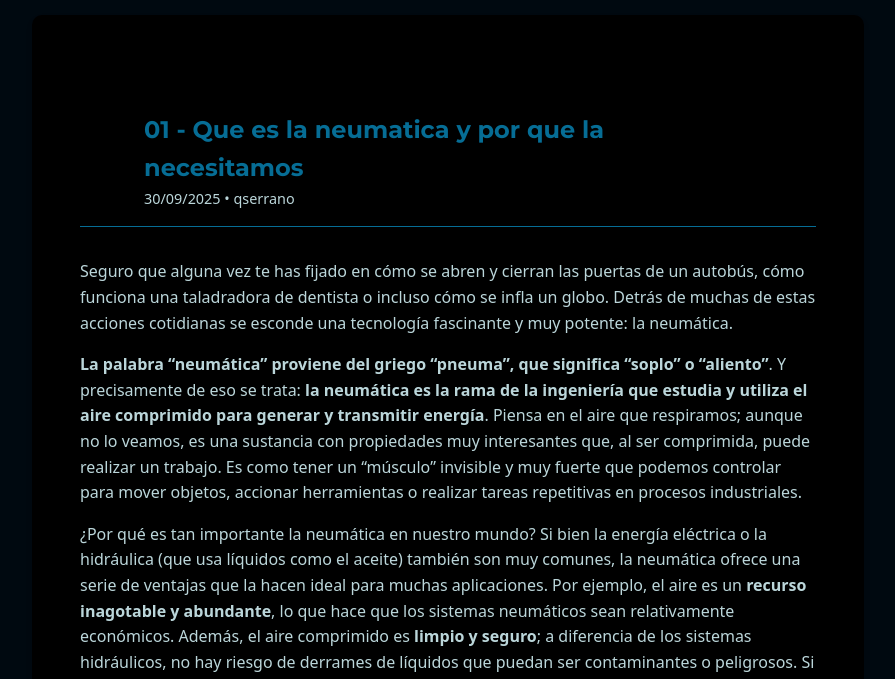
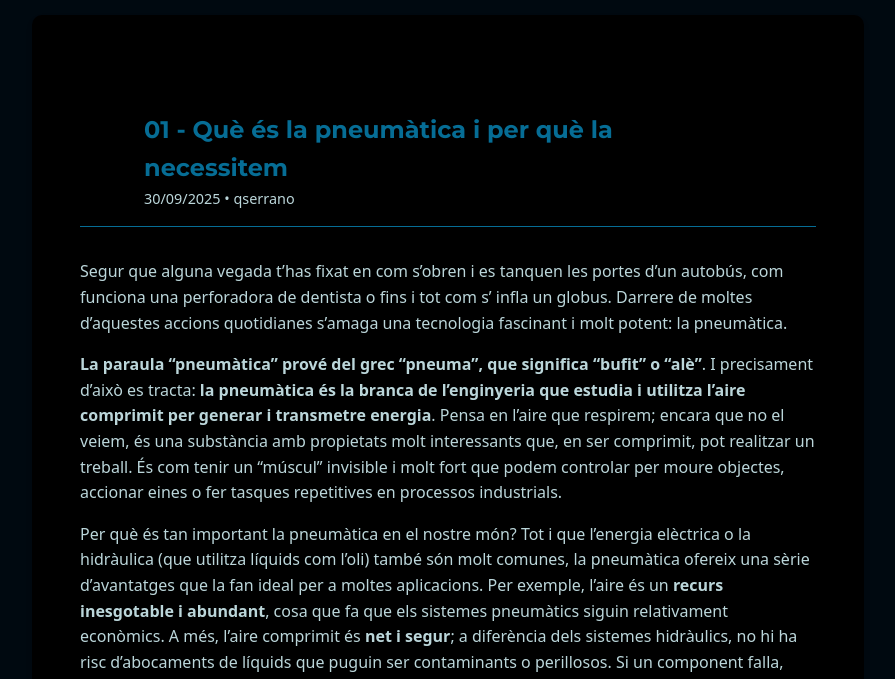
Before and after one commit to qserrano/trenkat, a Jekyll site: the page built from _posts/2025-09-30-Neumatica-1.md, in a window 1280 px wide and 1400 px high, scrolled down 239 px. Shown: the top 679 px of the window, without its empty margins (192-1087 px from the left). Built offline with Jekyll 4.4.1, drawn with Linux system fonts in a browser that asks for light colours; some of the changed text lies outside the part shown.

Commit message:
Traducció Neumatica-1

```diff
--- a/_posts/2025-09-30-Neumatica-1.md
+++ b/_posts/2025-09-30-Neumatica-1.md
@@ -1,27 +1,27 @@
 ---
 layout: post
-title: "01 - Que es la neumatica y por que la necesitamos"
+title: "01 - Què és la pneumàtica i per què la necessitem"
 author: "qserrano"
-description: "Que es la neumatica y por que la necesitamos"
+description: "Què és la pneumàtica i per què la necessitem"
 date: 2025-09-30 13:15:00 +0200
-categories: neumatica fundamentos
-excerpt: "En esta publicación, exploraremos que es la neumatica y por que la necesitamos."
-tags: ["neumatica", "automatización", "electromecánica", "mantenimiento"]
+categories: pneumàtica fonaments
+excerpt: "En aquesta publicació, explorarem què és la pneumàtica i per què la necessitem."
+tags: ["pneumàtica", "automatització", "electromecànica", "manteniment"]
 ---
 
-[img1]: /assets/imatges/blog/neumatica/1-Cilindre-neumatic.png "Cilindro neumático"
+[img1]: /assets/imatges/blog/neumatica/1-Cilindre-neumatic.png "Cilindre pneumàtic"
 
-Seguro que alguna vez te has fijado en cómo se abren y cierran las puertas
-de un autobús, cómo funciona una taladradora de dentista o incluso cómo se
-infla un globo. Detrás de muchas de estas acciones cotidianas se esconde una
-tecnología fascinante y muy potente: la neumática.
+Segur que alguna vegada t'has fixat en com s'obren i es tanquen les portes
+d'un autobús, com funciona una perforadora de dentista o fins i tot com s'
+infla un globus. Darrere de moltes d'aquestes accions quotidianes s'amaga una
+tecnologia fascinant i molt potent: la pneumàtica.
 
-**La palabra "neumática" proviene del griego "pneuma", que significa "soplo" o "aliento"**. Y precisamente de eso se trata: **la neumática es la rama de la ingeniería que estudia y utiliza el aire comprimido para generar y transmitir energía**. Piensa en el aire que respiramos; aunque no lo veamos, es una sustancia con propiedades muy interesantes que, al ser comprimida, puede realizar un trabajo. Es como tener un "músculo" invisible y muy fuerte que podemos controlar para mover objetos, accionar herramientas o realizar tareas repetitivas en procesos industriales.
+**La paraula "pneumàtica" prové del grec "pneuma", que significa "bufit" o "alè"**. I precisament d'això es tracta: **la pneumàtica és la branca de l'enginyeria que estudia i utilitza l'aire comprimit per generar i transmetre energia**. Pensa en l'aire que respirem; encara que no el veiem, és una substància amb propietats molt interessants que, en ser comprimit, pot realitzar un treball. És com tenir un "múscul" invisible i molt fort que podem controlar per moure objectes, accionar eines o fer tasques repetitives en processos industrials.
 
-¿Por qué es tan importante la neumática en nuestro mundo? Si bien la energía eléctrica o la hidráulica (que usa líquidos como el aceite) también son muy comunes, la neumática ofrece una serie de ventajas que la hacen ideal para muchas aplicaciones. Por ejemplo, el aire es un **recurso inagotable y abundante**, lo que hace que los sistemas neumáticos sean relativamente económicos. Además, el aire comprimido es **limpio y seguro**; a diferencia de los sistemas hidráulicos, no hay riesgo de derrames de líquidos que puedan ser contaminantes o peligrosos. Si un componente falla, el aire simplemente se escapa a la atmósfera sin causar grandes problemas.
+Per què és tan important la pneumàtica en el nostre món? Tot i que l'energia elèctrica o la hidràulica (que utilitza líquids com l'oli) també són molt comunes, la pneumàtica ofereix una sèrie d'avantatges que la fan ideal per a moltes aplicacions. Per exemple, l'aire és un **recurs inesgotable i abundant**, cosa que fa que els sistemes pneumàtics siguin relativament econòmics. A més, l'aire comprimit és **net i segur**; a diferència dels sistemes hidràulics, no hi ha risc d'abocaments de líquids que puguin ser contaminants o perillosos. Si un component falla, l'aire simplement s'escapa a l'atmosfera sense causar grans problemes.
 
-![Cilindro neumático][img1]{: .centered}
+![Cilindre pneumàtic][img1]{: .centered}
 
-La neumática se utiliza en una amplia variedad de sectores. En la industria, es fundamental para **automatizar procesos**: desde el ensamblaje de piezas en una fábrica de coches hasta el envasado de alimentos. También la encontramos en herramientas portátiles como las pistolas de clavos, las lijadoras o las llaves de impacto que usan en los talleres mecánicos. Incluso en el ámbito de la medicina, ciertos equipos y aparatos utilizan aire comprimido para su funcionamiento.
+La pneumàtica s'utilitza en una àmplia varietat de sectors. A la indústria, és fonamental per **automatitzar processos**: des del muntatge de peces en una fàbrica de cotxes fins a l'envasament d'aliments. També la trobem en eines portàtils com les pistoles de claus, les polidores o les claus d'impacte que s'utilitzen als tallers mecànics. Fins i tot en l'àmbit de la medicina, certs equips i aparells utilitzen aire comprimit per al seu funcionament.
 
-A lo largo de este curso, descubrirás los principios básicos que rigen el comportamiento del aire, cómo se genera y se controla la energía neumática, y cuáles son los componentes principales que forman parte de un sistema. Entenderás cómo el aire, algo tan común, puede convertirse en una fuerza tan versátil y útil en el mundo de la tecnología. ¡prepárate para dar tus primeros pasos en el apasionante universo de la neumática!
+Al llarg d'aquest curs, descobriràs els principis bàsics que regeixen el comportament de l'aire, com es genera i es controla l'energia pneumàtica, i quins són els components principals que formen part d'un sistema. Entendràs com l'aire, una cosa tan comuna, pot convertir-se en una força tan versàtil i útil en el món de la tecnologia. Prepara't per fer els teus primers passos en l'apassionant univers de la pneumàtica!
```
